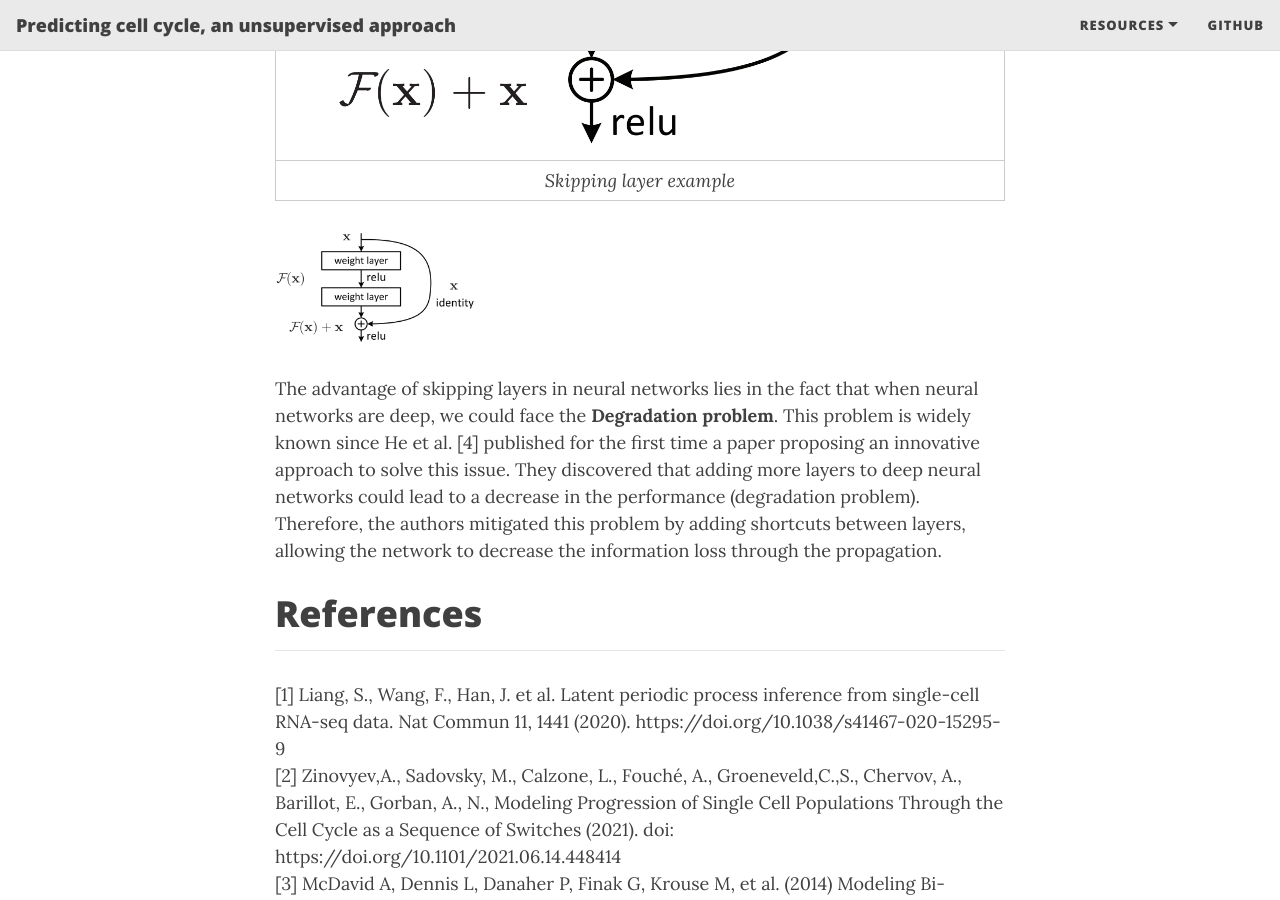
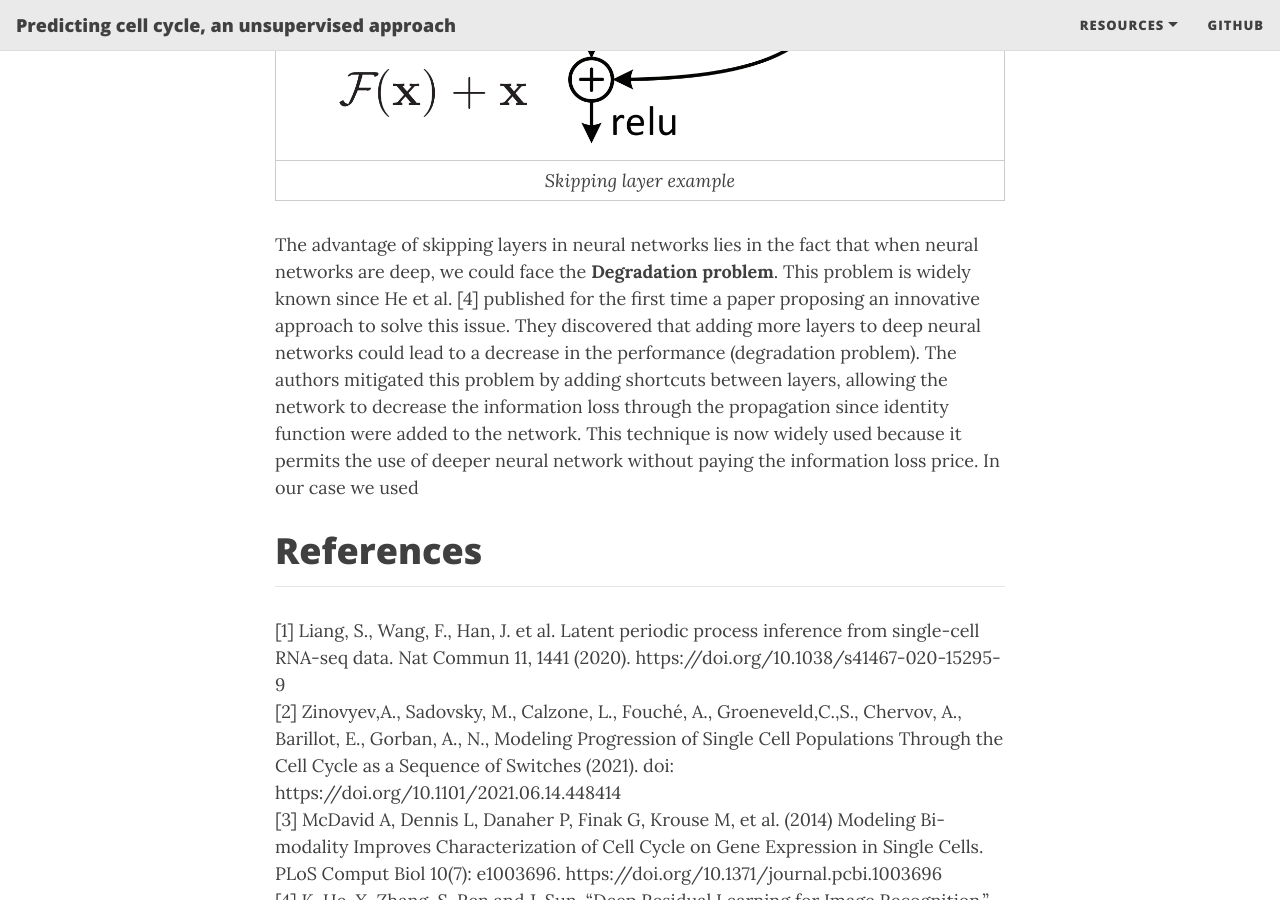
Before and after one commit to lucarossi9/statistical_computation_4, a Jekyll site: the page built from index.md, in a window 1280 px wide and 900 px high, scrolled down 10925 px. Built offline with Jekyll 4.4.1, drawn with Linux system fonts in a browser that asks for light colours; nearby versions of some CDN libraries; formulas are drawn with MathJax 3; the list of posts is cut into pages by our own code.

Commit message:
Update index.md

```diff
--- a/index.md
+++ b/index.md
@@ -153,9 +153,7 @@ Another model which we decided to implement was a variant of the autoencoder bas
 |:--:|
 | *Skipping layer example* |
 
-<img src="assets/img/residual_neural_network.png" alt="drawing" width="200"/>
-
-The advantage of skipping layers in neural networks lies in the fact that when neural networks are deep, we could face the **Degradation problem**. This problem is widely known since He et al. [4] published for the first time a paper proposing an innovative approach to solve this issue. They discovered that adding more layers to deep neural networks could lead to a decrease in the performance (degradation problem). Therefore, the authors mitigated this problem by adding shortcuts between layers, allowing the network to decrease the information loss through the propagation.
+The advantage of skipping layers in neural networks lies in the fact that when neural networks are deep, we could face the **Degradation problem**. This problem is widely known since He et al. [4] published for the first time a paper proposing an innovative approach to solve this issue. They discovered that adding more layers to deep neural networks could lead to a decrease in the performance (degradation problem). The authors mitigated this problem by adding shortcuts between layers, allowing the network to decrease the information loss through the propagation since identity function were added to the network. This technique is now widely used because it permits the use of deeper neural network without paying the information loss price. In our case we used
 
 # References
 --------------------------------------------------
```
